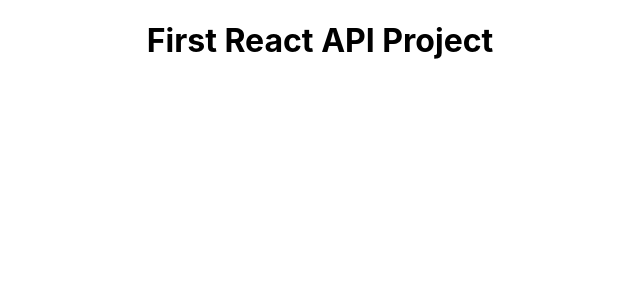
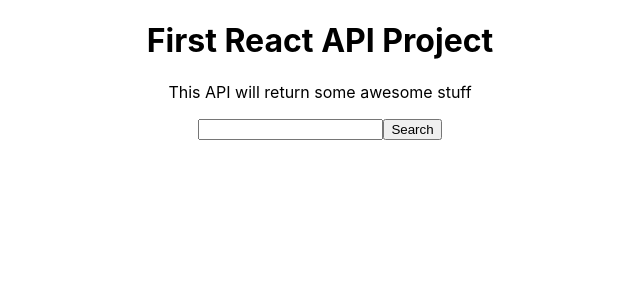
Before and after one commit to berkincetin/react-api-project, a React (Create React App) app in the folder react-api-project/: page / in a window 1280 px wide. Shown: the top 300 px of the page, without its empty margins (320-960 px from the left). Built offline with nearby package versions, Linux system fonts and the light colour scheme.

Commit message:
Started building basic components

```diff
--- a/react-api-project/src/App.js
+++ b/react-api-project/src/App.js
@@ -2,11 +2,13 @@ import React, {Component} from 'react';
 import logo from './logo.svg';
 import './App.css';
 import Header from './components/header/header';
+import SearchForm from './components/SearchForm/SearchForm';
 
 function App() {
   return (
     <div className="App">
       <Header />
+      <SearchForm />
     </div>
   );
 }
--- /dev/null
+++ b/react-api-project/src/components/SearchForm/SearchForm.js
@@ -0,0 +1,24 @@
+import React from 'react';
+
+const SearchForm = () => {
+    return (
+        <div>
+            <p className='f3'>
+                {'This API will return some awesome stuff'}
+            </p>
+
+            <div className="center">
+                <div className = "form pa4 br3 shadow-5 center">
+                <input className = 'f4 pa2 w-70 center' type="tex" />
+                <button
+                className='w-30 grow f4 link ph3 pv2 dib white bg-light-purple'
+                >Search</button>
+                </div>
+
+
+            </div>
+        </div>
+    );
+}
+
+export default SearchForm;
```
